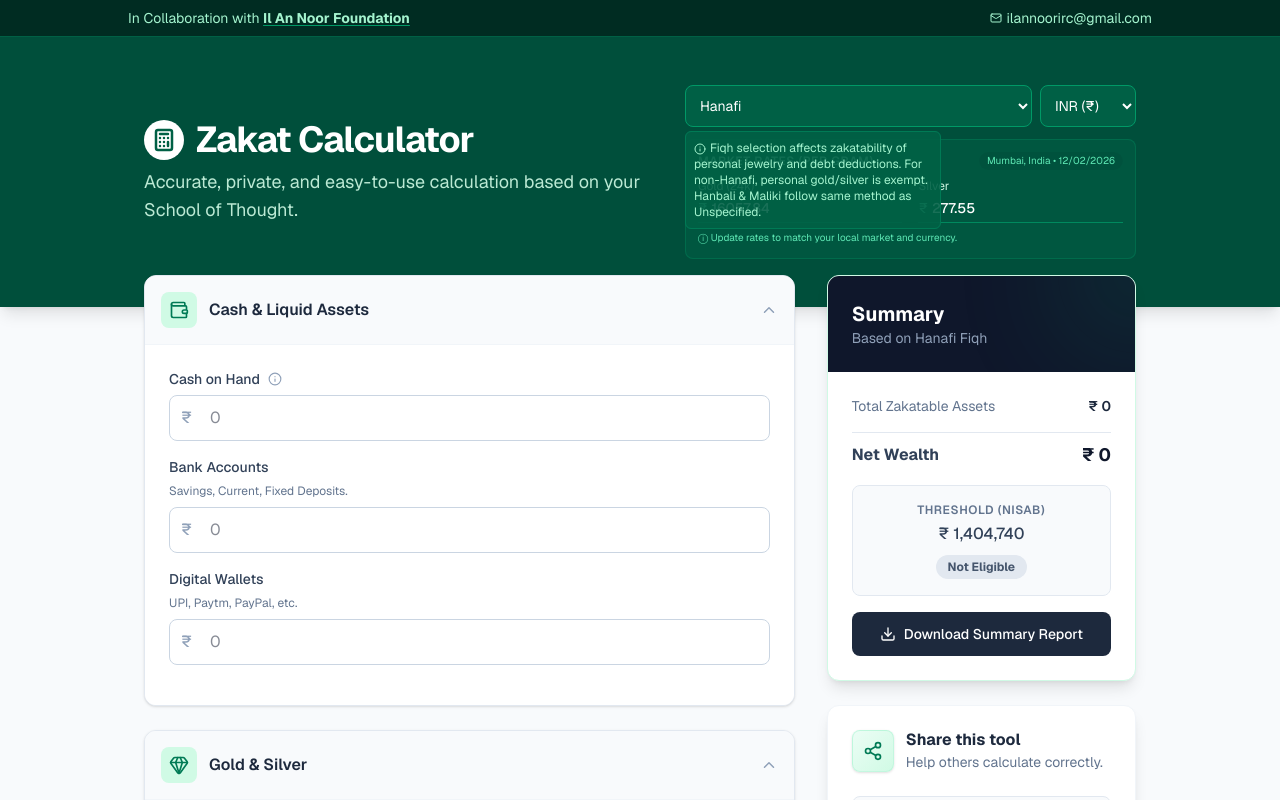
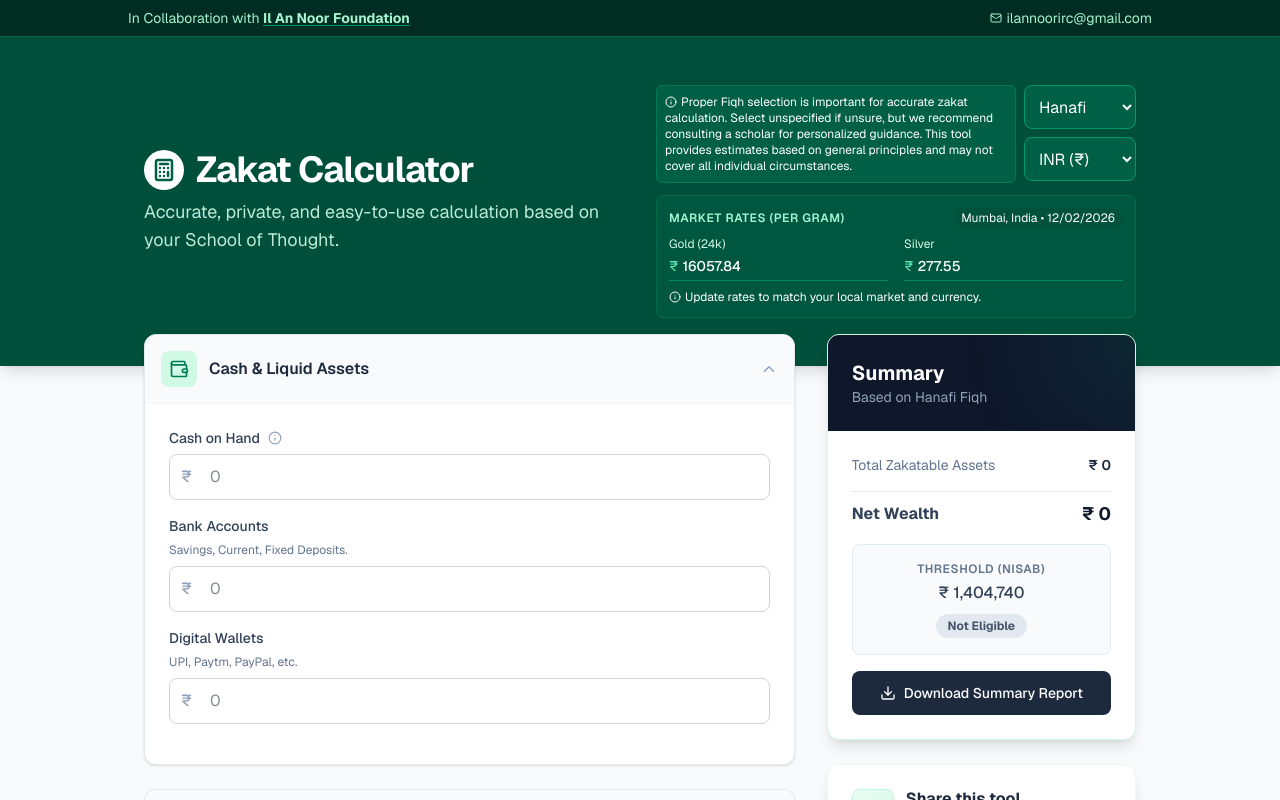
Before and after one commit to abdurrahmanshkh/zakatcalculator, a Next.js app: page / in a window 1280 px wide. Shown: the top 800 px of the page. Built offline with nearby package versions, Linux system fonts and the light colour scheme.

Commit message:
feat: Add Fiqh disclaimer tooltip and improve layout for selectors in Zakat Calculator

```diff
--- a/app/page.tsx
+++ b/app/page.tsx
@@ -728,13 +728,23 @@ export default function App(): React.ReactElement {
             </div>
 
             <div className="flex flex-col gap-3 w-full md:w-auto">
-              <div className="flex gap-2">
+              <div className="flex gap-2 items-start w-full justify-end">
+                {/* Fiqh Disclaimer Tooltip (Left Side) */}
+                <div className="text-xs text-white bg-emerald-800/90 p-2 rounded-md border border-emerald-700 w-90 z-20 no-print">
+                  <Info size={12} className="inline mr-1 mb-0.5" />
+                  Proper Fiqh selection is important for accurate zakat calculation. Select
+                  unspecified if unsure, but we recommend consulting a scholar for
+                  personalized guidance. This tool provides estimates based on general
+                  principles and may not cover all individual circumstances.
+                </div>
+
+                {/* Stacked Selectors (Right Side) */}
+                <div className="flex flex-col gap-2">
                   {/* Fiqh Selector */}
-                <div className="relative flex-1">
                   <select
                     value={fiqh}
                     onChange={(e) => setFiqh(e.target.value as FiqhType)}
-                    className="bg-emerald-800 text-white border border-emerald-600 text-sm rounded-lg p-2.5 outline-none focus:ring-2 focus:ring-emerald-400 w-full cursor-pointer"
+                    className="bg-emerald-800 text-white border border-emerald-600 rounded-lg p-2.5 outline-none focus:ring-2 focus:ring-emerald-400 w-28 md:h-11 h-17 cursor-pointer"
                   >
                     <option value="hanafi">Hanafi</option>
                     <option value="shafii">Shafi&apos;i</option>
@@ -742,17 +752,12 @@ export default function App(): React.ReactElement {
                     <option value="hanbali">Hanbali</option>
                     <option value="unspecified">Unspecified</option>
                   </select>
-                  {/* Fiqh Disclaimer Tooltip */}
-                  <div className="absolute top-full left-0 mt-1 text-xs text-emerald-200 bg-emerald-800/90 p-2 rounded-md border border-emerald-700 w-64 z-20 no-print">
-                    <Info size={12} className="inline mr-1" />
-                    Fiqh selection affects zakatability of personal jewelry and debt deductions. For non-Hanafi, personal gold/silver is exempt. Hanbali & Maliki follow same method as Unspecified.
-                  </div>
-                </div>
 
+                  {/* Currency Selector */}
                   <select
                     value={currency}
                     onChange={(e) => setCurrency(e.target.value)}
-                  className="bg-emerald-800 text-white border border-emerald-600 text-sm rounded-lg p-2.5 outline-none focus:ring-2 focus:ring-emerald-400 w-24 cursor-pointer"
+                    className="md:h-11 h-17 bg-emerald-800 text-white border border-emerald-600 rounded-lg p-2.5 outline-none focus:ring-2 focus:ring-emerald-400 w-28 cursor-pointer"
                   >
                     <option value="INR">INR (₹)</option>
                     <option value="USD">USD ($)</option>
@@ -762,14 +767,15 @@ export default function App(): React.ReactElement {
                     <option value="SAR">SAR (﷼)</option>
                   </select>
                 </div>
+              </div>
 
               {/* Market Rates with Note */}
-              <div className="bg-emerald-800/50 p-3 rounded-lg border border-emerald-600/30 text-sm">
+              <div className="bg-emerald-800/50 p-3 rounded-lg border border-emerald-600/30 text-sm md:mb-0 mb-3">
                 <div className="flex items-center justify-between mb-2">
                   <p className="text-emerald-200 text-xs font-semibold uppercase tracking-wider">
                     Market Rates (Per Gram)
                   </p>
-                  <span className="text-[10px] text-emerald-300 bg-emerald-900/50 px-2 py-0.5 rounded-full">
+                  <span className="text-xs text-white bg-emerald-900/50 px-2 py-0.5 rounded-full">
                     Mumbai, India • 12/02/2026
                   </span>
                 </div>
@@ -805,9 +811,10 @@ export default function App(): React.ReactElement {
                     </div>
                   </div>
                 </div>
-                <p className="text-[10px] text-emerald-300 mt-2">
-                  ⓘ Update rates to match your local market and currency.
-                </p>
+                <div className="mt-2 text-xs text-white">
+                  <Info size={12} className="inline mr-1 mb-0.5" />
+                  Update rates to match your local market and currency.
+                </div>
               </div>
             </div>
           </div>
```
Lines whose indentation alone changed are shown as unchanged.
